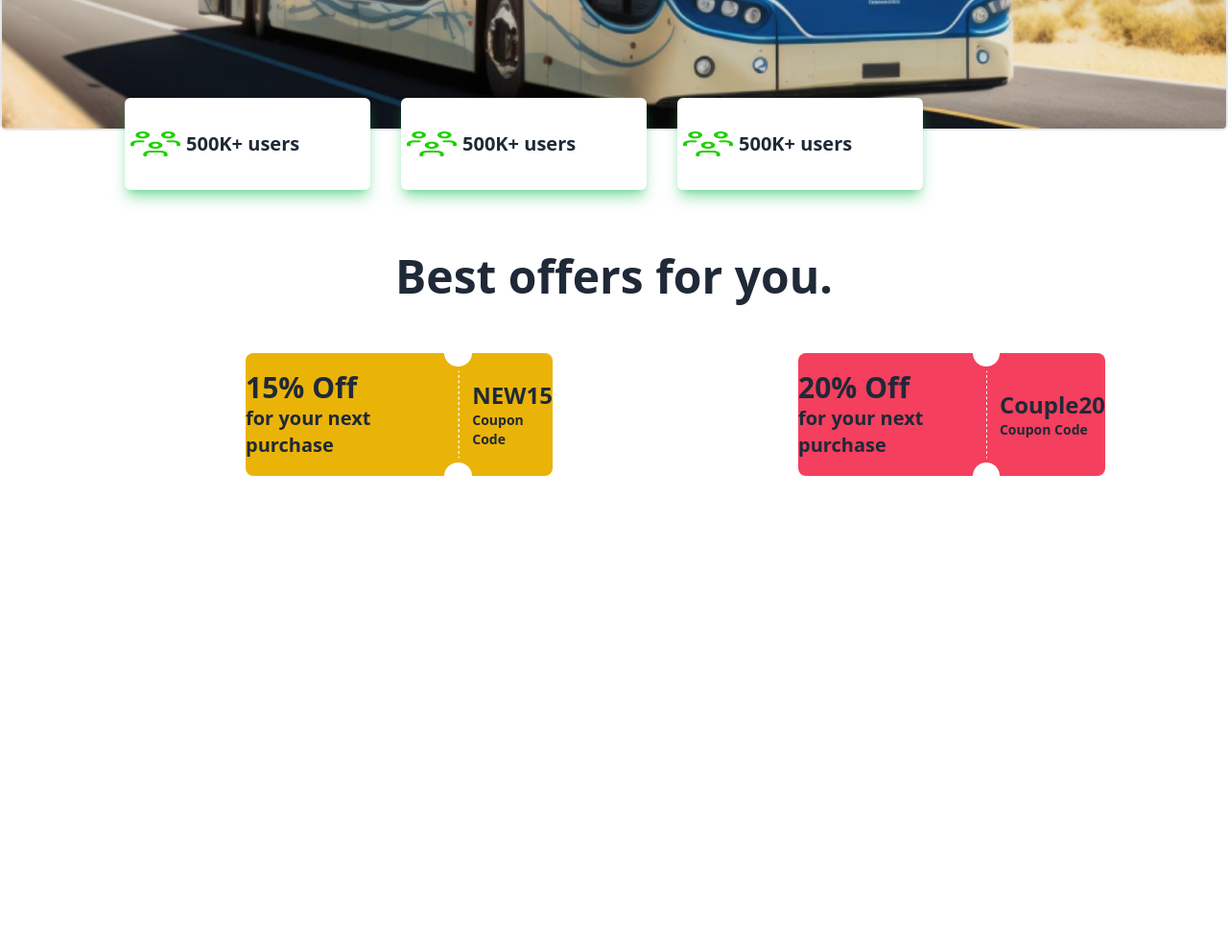
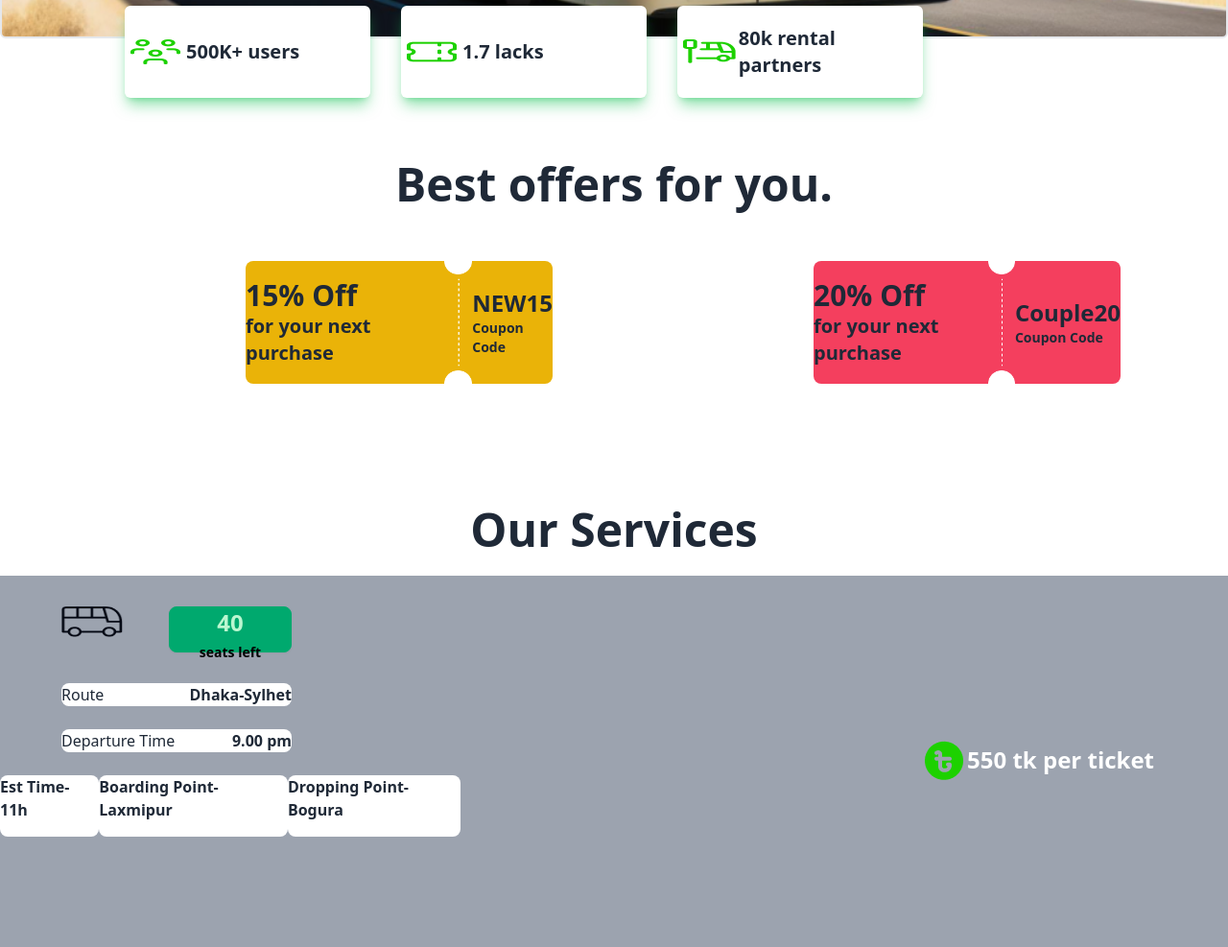
Before and after one commit to uthsasaha20000/Ticket_booking_app, a plain HTML site: page index.html in a window 1280 px wide. Shown: the part 740-1727 px from the top of the page at 96% size. Before the commit the page ends 1364 px from the top, so only its background shows below. Drawn offline with nearby package versions, Linux system fonts and the light colour scheme.

Commit message:
service part 1 complete

```diff
--- a/index.html
+++ b/index.html
@@ -50,7 +50,7 @@
 <!--banner-->
 <div class="w-full max-h-1/2 bg-[url('images/banner.png')] bg-no-repeat  border-2 bg-cover bg-center rounded-md flex flex-col p-32 mb-32  items-center justify-items-center lg:p-48">
   <div class="flex flex-col items-center">
-     <h1 class="text-xl text-white font-extrabold lg:text-5xl ">Travel anywhere across the country With</h1>
+     <h1 class="hidden text-xl text-white font-extrabold lg:text-5xl block ">Travel anywhere across the country With</h1>
      <br>
      <h1 class="text-3xl text-green-600 font-extrabold px-28  lg:text-5xl px-0">Smart Bookings</h1>
      <br>
@@ -67,12 +67,12 @@
       <h1 class="text-xl font-bold"> 500K+ users</h1>
     </div>
     <div class="box w-64 h-24 flex bg-white items-center  justify-items-center  shadow-lg shadow-green-500/50 rounded-md">
-<img src="images/people.png" alt="" class="w-16 h-8 ">
-      <h1 class="text-xl font-bold "> 500K+ users</h1>
+<img src="images/ticket-cupon.png" alt="" class="w-16 h-8 ">
+      <h1 class="text-xl font-bold "> 1.7 lacks</h1>
     </div>
     <div class="box w-64 h-24 flex bg-white items-center justify-items-center shadow-lg shadow-green-500/50  rounded-md">
-<img src="images/people.png" alt="" class="w-16 h-8 ">
-      <h1  class="text-xl font-bold"> 500K+ users</h1>
+<img src="images/stoppage.png" alt="" class="w-16 h-8 ">
+      <h1  class="text-xl font-bold"> 80k rental partners </h1>
     </div>
   </div>
 
@@ -82,8 +82,8 @@
 <h1 class="font-extrabold text-3xl text-center mb-8 lg:text-5xl">Best offers for you.</h1>
 
 <br>
-<div class="flex mb-32 flex-col gap-0 lg:flex-row gap-0">
-     <div class="flex items-center w-80 h-32 bg-yellow-500  rounded-lg lg:ml-64 w-32 ">
+<div class="flex mb-32 flex-col gap-4 lg:flex-row gap-0">
+     <div class="flex items-center w-80 h-32 bg-yellow-500  rounded-lg ml-4 lg:ml-64 w-32 ">
      <div class="font-bold text-3xl ">
       15% Off
       <br>
@@ -98,7 +98,7 @@
      </div>
      </div>
 
-     <div class="flex items-center w-80 h-32 bg-rose-500 rounded-lg  lg:ml-64 w-32 ">
+     <div class="flex items-center w-80 h-32 bg-rose-500 rounded-lg ml-4  lg:ml-64 w-32 ">
 
       <div class="font-bold text-3xl ">
         20% Off
@@ -112,6 +112,54 @@
       <h1 class="text-sm">Coupon Code</h1>
 
      </div>
+     </div>
+     </div>
+          <!--Service section-->
+    <h1 class="text-5xl font-extrabold text-center"> Our Services</h1>
+    <br>
+    <div class="bg-gray-400 min-h-screen">
+
+     <div class="flex">
+      <div class=" w-3/4 h-96">
+       <div class="flex relative  w-1/4 h-16 left-16 justify-between top-8  mb-12">
+        <img src="images/bus-logo.png" alt="" class="w-16 h-8">
+        <button class="btn btn-success w-32"><span class="text-2xl text-green-200">40</span> seats left </button>
+       </div>
+       <div class="flex justify-between bg-white w-1/4 h-46 ml-16 rounded-lg">
+       <div>Route </div>
+       <div class="font-extrabold"> Dhaka-Sylhet </div>
+       </div>
+       <br>
+       <div class="flex justify-between bg-white w-1/4 h-46 ml-16 rounded-lg">
+       <div>Departure Time </div>
+       <div class="font-extrabold"> 9.00 pm </div>
+       </div>
+       <br>
+       <div class="w-2/4  flex justify-between font-bold">
+       <h1 class="bg-white w-46   h-16 rounded-lg">Est Time- 11h</h1>
+        <h1 class="bg-white w-46   h-16 rounded-lg">Boarding Point-Laxmipur</h1>
+        <h1 class="bg-white w-46   h-16 rounded-lg"> Dropping Point-Bogura </h1>
+       </div>
+       </div>
+       <div class="flex items-center  h-96 ">
+        <img src="images/fare.png" alt="">
+        <h1 class="text-2xl text-white font-extrabold">550 tk per ticket</h1>
+       </div>
+
+
+
+       </div>
+
+
+     </div>
+
+     <div>
+
+     </div>
+    </div>
+
+
+
 
 
     <!-- sit section-->
```
